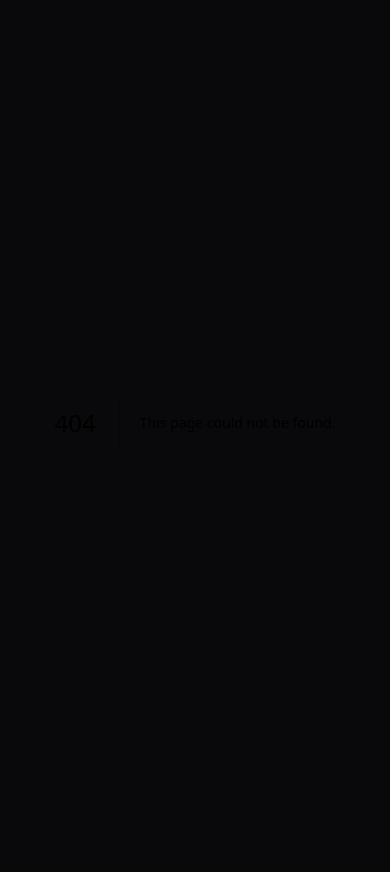
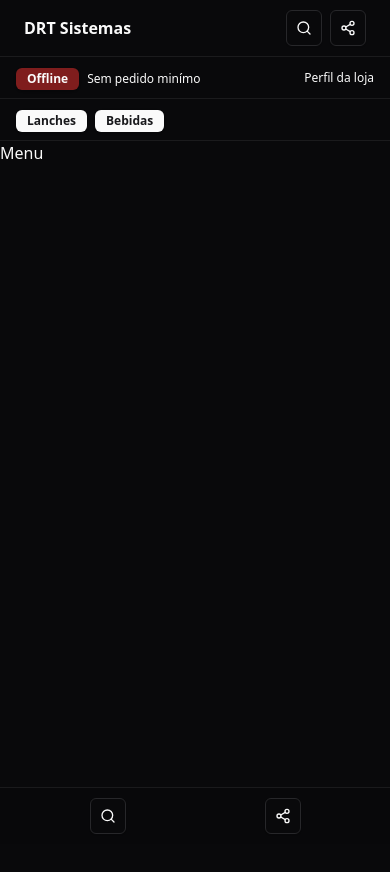
Before and after one commit to DRTSistemas/cardapioweb, a Next.js app: page /menu in a window 390 px wide. Before the commit this address had no page. Shown: the top 872 px of the page. Before the commit the page ends 844 px from the top, so only its background shows below. Built offline with nearby package versions, Linux system fonts and the light colour scheme.

Commit message:
feat: add basic header menu (mobile)

```diff
--- /dev/null
+++ b/src/app/menu/_components/menu-header-mobile.tsx
@@ -0,0 +1,26 @@
+import { Search, Share2 } from "lucide-react";
+import { Button } from "@/components/ui/button";
+
+interface DashboardHeaderProps {
+  children: React.ReactNode;
+}
+
+export function MenuHeaderMobile({ children }: DashboardHeaderProps) {
+  return (
+    <header className="sticky top-0 z-50 w-full border-b border-border/60 bg-background">
+      <div className="flex h-14 items-center px-6">
+        {children}
+        <div className="flex flex-1 items-center justify-end space-x-4">
+          <nav className="flex items-center space-x-2">
+            <Button variant="outline" size="icon">
+              <Search className="size-4" />
+            </Button>
+            <Button variant="outline" size="icon">
+              <Share2 className="size-4" />
+            </Button>
+          </nav>
+        </div>
+      </div>
+    </header>
+  );
+}
--- /dev/null
+++ b/src/app/menu/_components/menu-nav-mobile.tsx
@@ -0,0 +1,21 @@
+import { Search, Share2 } from "lucide-react";
+import { Button } from "@/components/ui/button";
+
+interface DashboardHeaderProps {}
+
+export function MenuNavMobile({}: DashboardHeaderProps) {
+  return (
+    <div className="fixed bottom-0 z-50 w-full border-t border-border/60 bg-background/95 backdrop-blur supports-[backdrop-filter]:bg-background/60">
+      <div className="flex h-14 items-center px-6">
+        <nav className="flex w-full justify-around space-x-2">
+          <Button variant="outline" size="icon">
+            <Search className="size-4" />
+          </Button>
+          <Button variant="outline" size="icon">
+            <Share2 className="size-4" />
+          </Button>
+        </nav>
+      </div>
+    </div>
+  );
+}
--- /dev/null
+++ b/src/app/menu/layout.tsx
@@ -0,0 +1,31 @@
+import React from "react";
+import { MenuHeaderMobile } from "./_components/menu-header-mobile";
+import { MenuNavMobile } from "./_components/menu-nav-mobile";
+import { Badge } from "@/components/ui/badge";
+
+export default function MenuLayout({
+  children,
+}: {
+  children: React.ReactNode;
+}) {
+  return (
+    <div className="min-h-screen flex-1">
+      <MenuHeaderMobile>
+        <p className="font-semibold">DRT Sistemas</p>
+      </MenuHeaderMobile>
+      <div className="flex w-full flex-row items-center justify-between border-b border-border/60 p-2 px-4">
+        <div className="space-x-2">
+          <Badge variant={"destructive"}>Offline</Badge>
+          <span className="text-xs">Sem pedido minímo</span>
+        </div>
+        <p className="text-xs">Perfil da loja</p>
+      </div>
+      <div className="sticky top-14 space-x-2 border-b border-border/60 bg-background p-2 px-4">
+        <Badge>Lanches</Badge>
+        <Badge>Bebidas</Badge>
+      </div>
+      {children}
+      <MenuNavMobile />
+    </div>
+  );
+}
--- /dev/null
+++ b/src/app/menu/page.tsx
@@ -0,0 +1,5 @@
+import React from "react";
+
+export default function MenuIndex() {
+  return <div className="min-h-screen">Menu</div>;
+}
```
